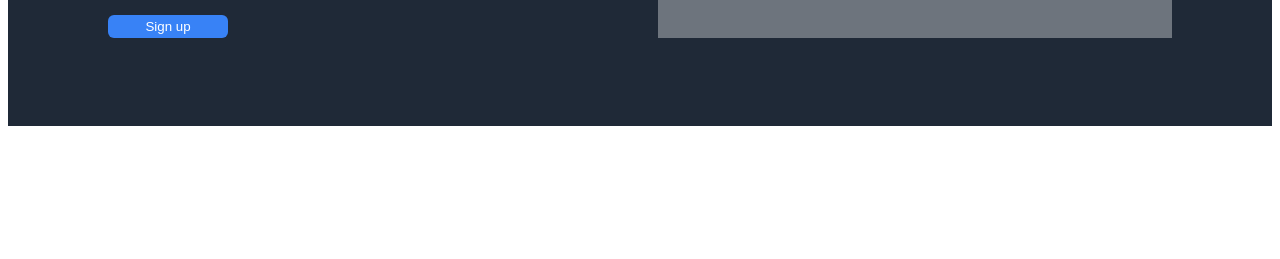
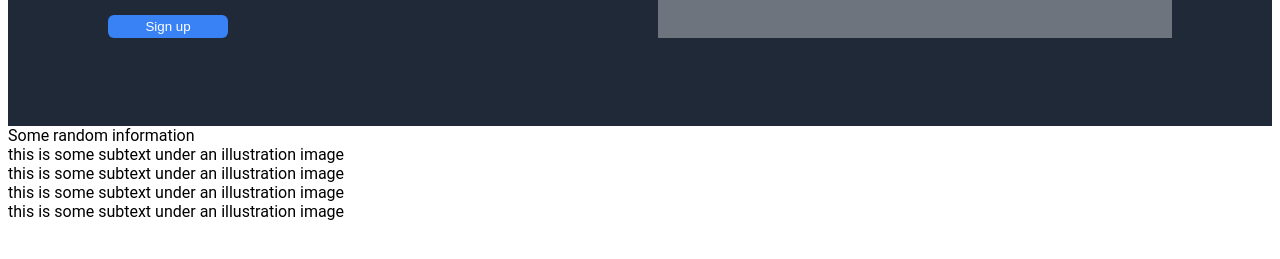
Before and after one commit to karllowe/odinProjectLandingPageAssignment, a plain HTML site: page index.html in a window 1280 px wide. Shown: the part 289-548 px from the top of the page. Drawn offline with Linux system fonts and the light colour scheme.

Commit message:
info section HTML added
added html content and style tages for the info
section. Not yet styled.

```diff
--- a/index.html
+++ b/index.html
@@ -7,6 +7,7 @@
     <link rel="stylesheet" href="styles.css">
 </head>
 <body>
+    <!-- Hero section -->
     <div class="hero">
         <div class="header">
             <div class="headerLogo">Header Logo</div>
@@ -29,5 +30,35 @@
             </div>
         </div>
     </div>
+    <!-- gallery section -->
+    <div class="gallerySection">
+        Some random information
+        <div class="galleryRow">
+            <div class="galleryCard">
+                <div class="rectange"></div>
+                <div class="cardSubtext">
+                    this is some subtext under an illustration image
+                </div>
+            </div>
+            <div class="galleryCard">
+                <div class="rectange"></div>
+                <div class="cardSubtext">
+                    this is some subtext under an illustration image
+                </div>
+            </div>
+            <div class="galleryCard">
+                <div class="rectange"></div>
+                <div class="cardSubtext">
+                    this is some subtext under an illustration image
+                </div>
+            </div>
+            <div class="galleryCard">
+                <div class="rectange"></div>
+                <div class="cardSubtext">
+                    this is some subtext under an illustration image
+                </div>
+            </div>
+        </div>
+    </div>
 </body>
 </html>
--- a/styles.css
+++ b/styles.css
@@ -13,6 +13,8 @@ body {
 
 .mainHero{
     margin: 24px 20px;
+    display: flex;
+    justify-content:space-between;
 }
 
 .header {
@@ -39,10 +41,7 @@ body {
     color: #E5E7EB;
     font-size: 18px;
 }
-.mainHero{
-    display: flex;
-    justify-content:space-between;
-}
+
 .mainHero .Left {
     display: flex;
     flex-direction: column;
```
